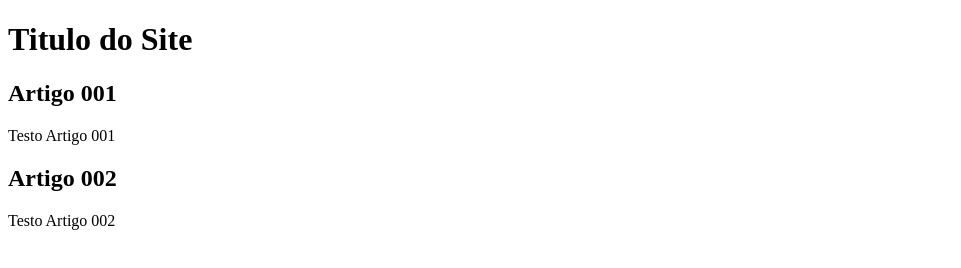
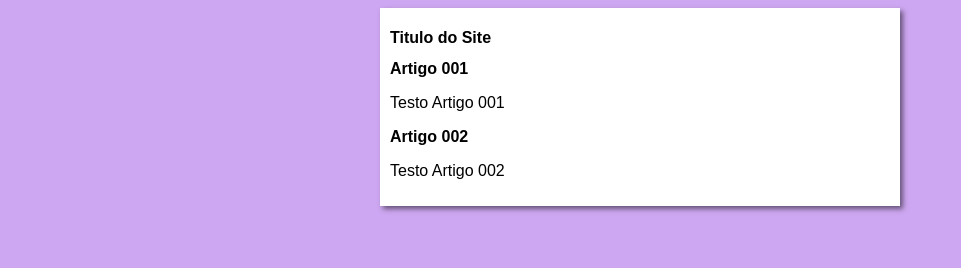
Before and after one commit to Renan-Casagrande/projeto-site, a plain HTML site: page index.html in a window 1280 px wide. Shown: the whole page, without its empty margins (0-961 px from the left). Drawn offline with Linux system fonts and the light colour scheme.

Commit message:
iniciei o design

```diff
--- /dev/null
+++ b/estilos/style.css
@@ -0,0 +1,16 @@
+*{
+    font-family: Arial, Helvetica, sans-serif;
+    font-size: 16px;
+}
+
+body{
+    background-color: rgb(205, 167, 241);
+}
+
+main{
+    background-color: white;
+    width: 500px;
+    margin: auto;
+    padding: 10px;
+    box-shadow: 3px 3px 5px rgba(0, 0, 0, 0.5);
+}
--- a/index.html
+++ b/index.html
@@ -4,6 +4,7 @@
     <meta charset="UTF-8">
     <meta name="viewport" content="width=device-width, initial-scale=1.0">
     <title>Titulo do Site</title>
+    <link rel="stylesheet" href="estilos/style.css">
 </head>
 <body>
     <main>
```
